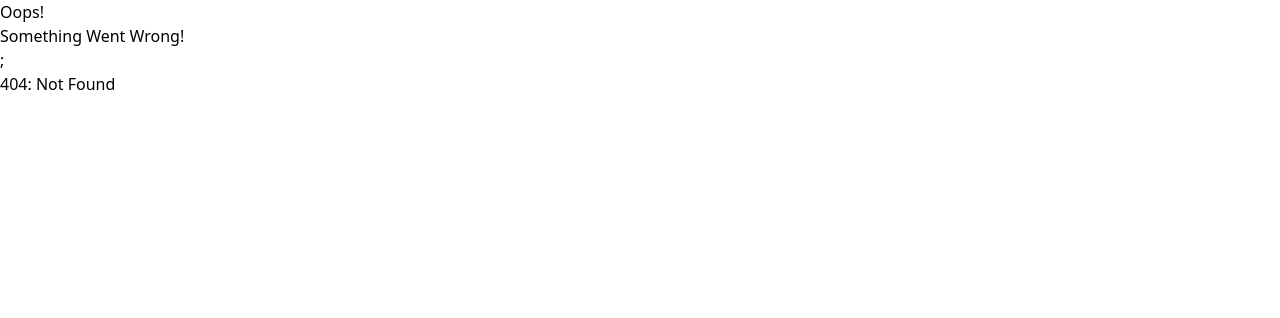
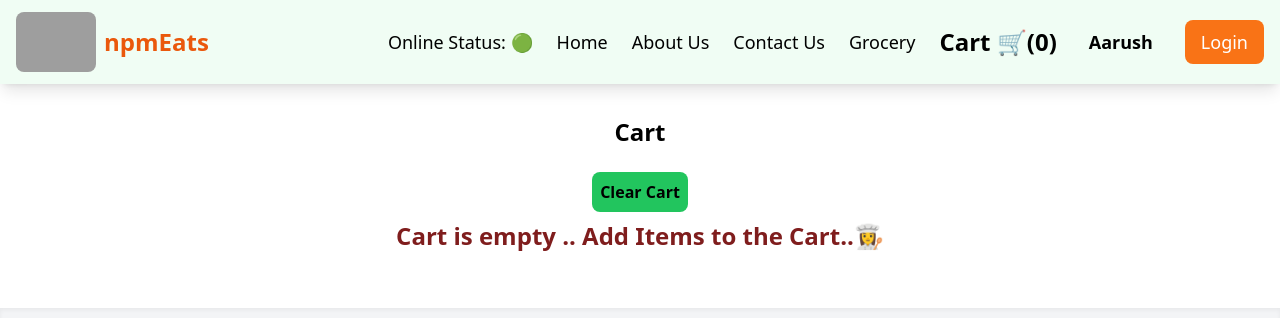
Before and after one commit to Anuja-Suryawanshi07/namaste-react, a React (Vite) app: page /cart in a window 1280 px wide. Before the commit this address had no page. Shown: the top 318 px of the page. Built offline with nearby package versions, Linux system fonts and the light colour scheme; grey boxes are pictures that could not be loaded.

Commit message:
Redux tool kit is added.. Created a CartSlice

```diff
--- a/package.json
+++ b/package.json
@@ -24,8 +24,10 @@
     "tailwindcss": "^3.4.19"
   },
   "dependencies": {
+    "@reduxjs/toolkit": "^2.12.0",
     "react": "^18.3.1",
     "react-dom": "^18.3.1",
+    "react-redux": "^9.3.0",
     "react-router-dom": "^6.30.3"
   },
   "browserslist": [
--- /dev/null
+++ b/src/components/Cart.jsx
@@ -0,0 +1,29 @@
+import { useDispatch, useSelector } from "react-redux";
+import ItemList from "./ItemList";
+import { clearCart } from "../utils/CartSlice";
+
+const Cart = () => {
+
+    const cartItems = useSelector((store) => store.cart.items);
+
+    const dispatch = useDispatch();
+    const handleClearCart = () =>{
+        dispatch(clearCart());
+    }
+
+    return(
+    <div className="text-center m-4 p-4">
+        <h1 className="text-2xl font-bold mb-4">Cart</h1>
+        <div className="w-6/12 m-auto">
+        <button className="p-2 m-2 bg-green-500 text-black font-bold rounded-lg"
+        onClick = {handleClearCart}
+        >
+            Clear Cart
+        </button>
+        {cartItems.length === 0 && <h1 className="font-bold text-2xl text-red-900">Cart is empty .. Add Items to the Cart..👩‍🍳</h1>}
+            <ItemList items={cartItems} />
+        </div>
+     </div>
+     );
+};
+export default Cart;
--- a/src/components/Header.jsx
+++ b/src/components/Header.jsx
@@ -3,6 +3,7 @@
 import { Link } from "react-router-dom";
 import useOnlineStatus from "../utils/useOnlineStatus";
 import UserContext from "../utils/UserContext";
+import { useSelector } from "react-redux";
 
 const Header = () => {
   const [btnName, setbtnName] = useState("Login");
@@ -10,6 +11,9 @@
   const {loggedInUser} = useContext(UserContext);
   //console.log(loggedInUser);
 
+  // Subscribing to the store using Selector.
+  const cartItems = useSelector((store) => store.cart.items);
+    console.log(cartItems);
   return (
     <div className="flex flex-col md:flex-row justify-between items-center bg-pink-50 shadow-lg px-4 py-3 sm:bg-yellow-50 lg:bg-green-50">
       {/* Logo Section */}
@@ -53,7 +57,9 @@
             </Link>
           </li>
 
-          <li>Cart 🛒</li>
+          <li className="font-bold text-2xl">
+            <Link to="/cart" className="hover:text-orange-500">Cart 🛒({cartItems.length})</Link>
+             </li>
           <li className="px-2 font-bold">{loggedInUser}</li>
 
           <li>
--- a/src/components/ItemList.jsx
+++ b/src/components/ItemList.jsx
@@ -1,7 +1,17 @@
+import { useDispatch } from "react-redux";
 import { CDN_URL } from "../utils/contact";
+import { addItem } from "../utils/CartSlice";
 const ItemList = ({ items }) => {
   //console.log(items);
   //console.log("FIRST ITEM", items?.[0]);
+
+const dispatch = useDispatch();
+
+const handleAddItem = (item) => {
+  // Dispatch An Action
+  dispatch(addItem(item)) // Pizza is action Payload here.
+}
+
   return (
     <div>
       {items.map((item) => (
@@ -28,7 +38,8 @@
               src={CDN_URL + item.card.info.imageId}
               className="w-24 h-24 rounded-lg object-cover"
             ></img>
-            <button className="absolute -bottom-2 left-1/2 -translate-x-1/2 bg-white px-2 rounded-lg shadow-lg text-green-600 font-bold">
+            <button className="absolute -bottom-2 left-1/2 -translate-x-1/2 bg-white px-2 rounded-lg shadow-lg text-green-600 font-bold cursor-pointer"
+            onClick = {() => handleAddItem(item)}>
               ADD+
             </button>
           </div>
--- /dev/null
+++ b/src/utils/CartSlice.js
@@ -0,0 +1,24 @@
+import { createSlice } from "@reduxjs/toolkit";
+
+const CartSlice = createSlice({
+    name: "cart",
+    initialState: {
+        items: [],
+    },
+
+    reducers: {
+        addItem: (state, action) => {
+            //Mutating the State here
+            state.items.push(action.payload);
+        },
+        removeItem:(state, action) => {
+            state.items.pop();
+        },
+        clearCart: (state) => {
+            state.items.length = 0;
+        },
+    }
+});
+
+export const {addItem, removeItem, clearCart} = CartSlice.actions;
+export default CartSlice.reducer;
--- /dev/null
+++ b/src/utils/appStore.js
@@ -0,0 +1,10 @@
+import { configureStore } from "@reduxjs/toolkit";
+import cartReducer from "./CartSlice";
+
+const appStore = configureStore({
+    reducer:{
+        cart: cartReducer,
+       // user : userReaducer, //  when we create userSlice...
+    },
+});
+export default appStore;
```
Also changed, not shown: src/App.jsx (+11 -1 lines), 1 other file (tests, documents, lock files or other folders).
